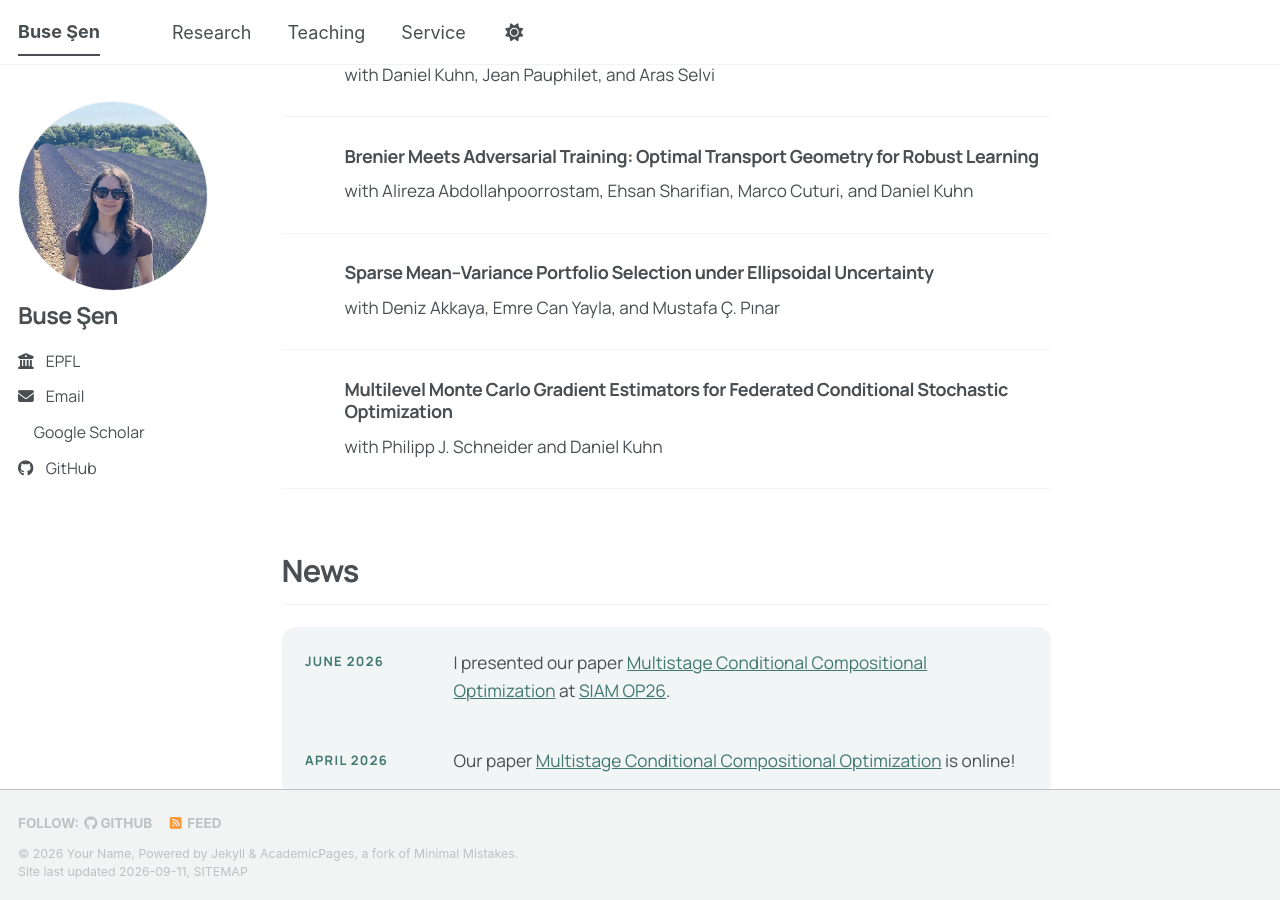
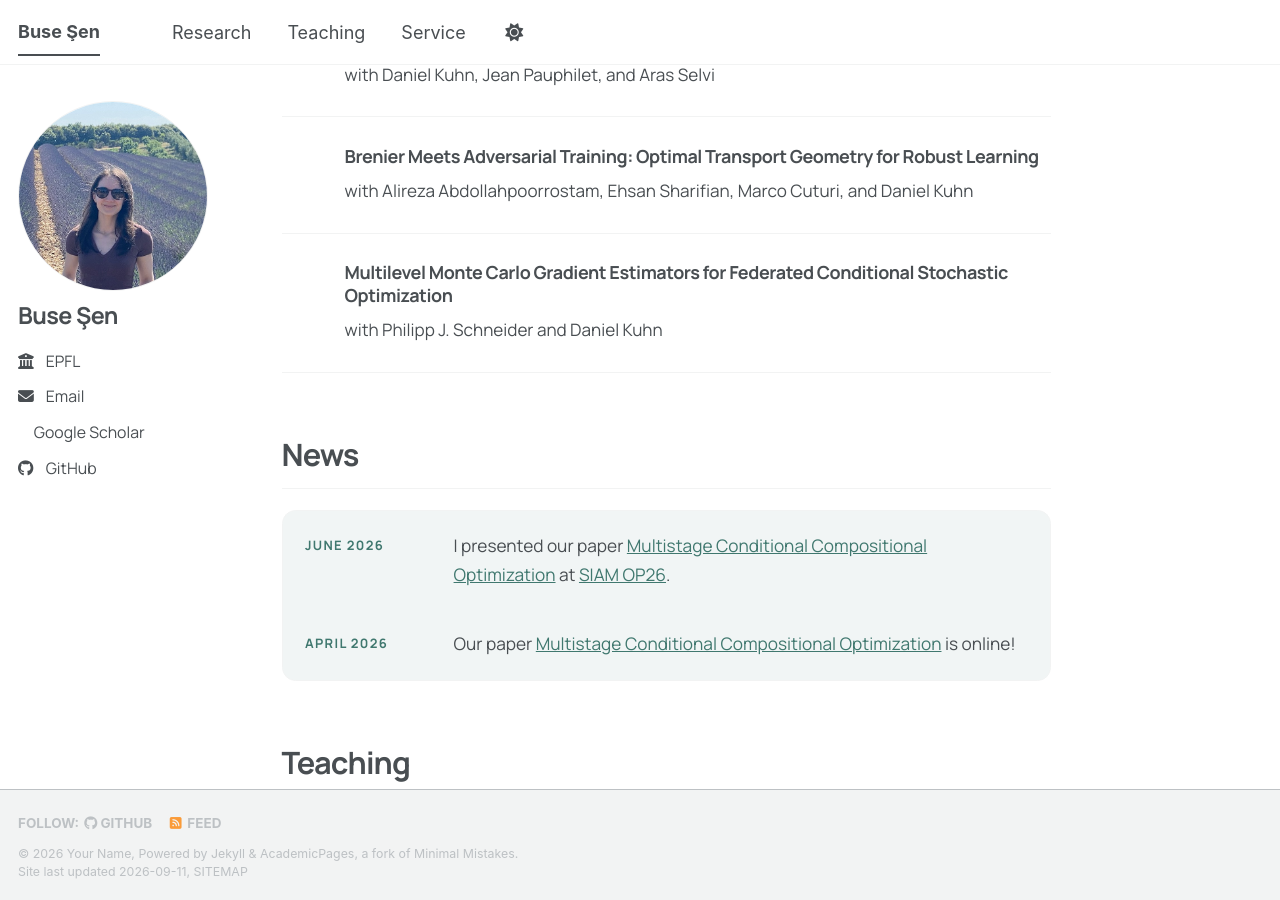
Before and after one commit to busesen/busesen.github.io, a Jekyll site: the page built from _pages/about.md, in a window 1280 px wide and 900 px high, scrolled down 943 px. Built offline with Jekyll 4.4.1, drawn with Linux system fonts in a browser that asks for light colours; a style sheet for code colours, icons or effects is not loaded.

Commit message:
Update working_papers.yml

```diff
--- a/_data/working_papers.yml
+++ b/_data/working_papers.yml
@@ -21,11 +21,6 @@ papers:
        - "Ehsan Sharifian"
        - "Marco Cuturi"
        - "Daniel Kuhn"
-   - title: "Sparse Mean–Variance Portfolio Selection under Ellipsoidal Uncertainty"
-     collaborators:
-       - "Deniz Akkaya"
-       - "Emre Can Yayla"
-       - "Mustafa Ç. Pınar"
    - title: "Multilevel Monte Carlo Gradient Estimators for Federated Conditional Stochastic Optimization"
      collaborators:
        - "Philipp J. Schneider"
```
